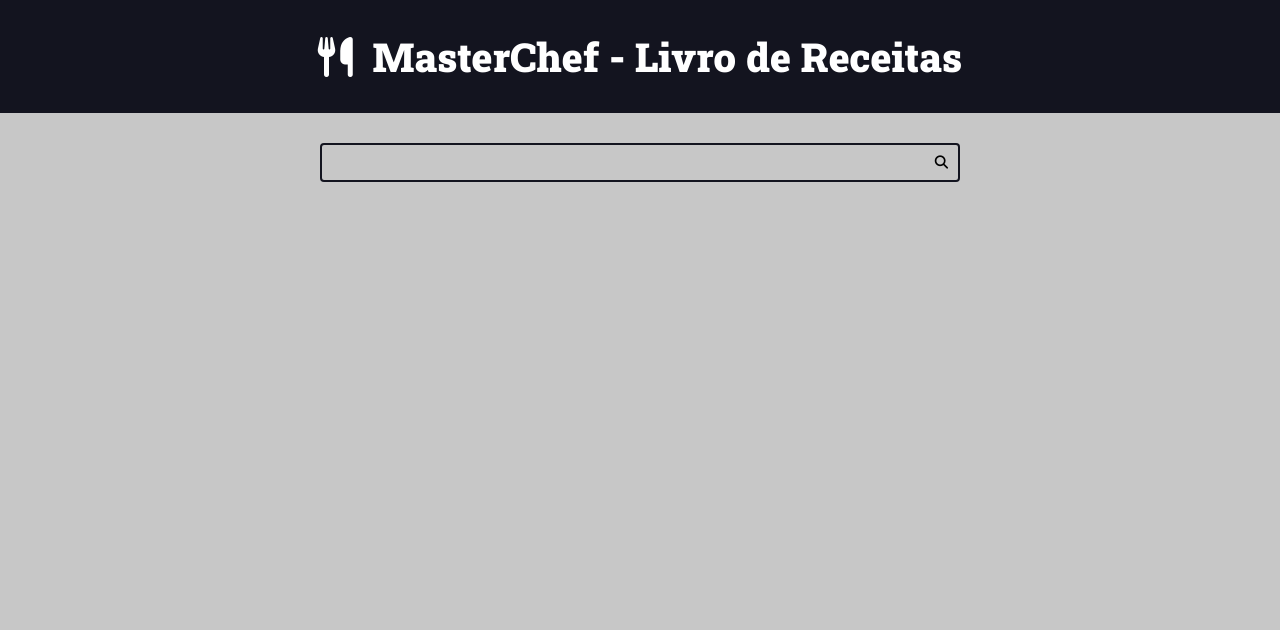
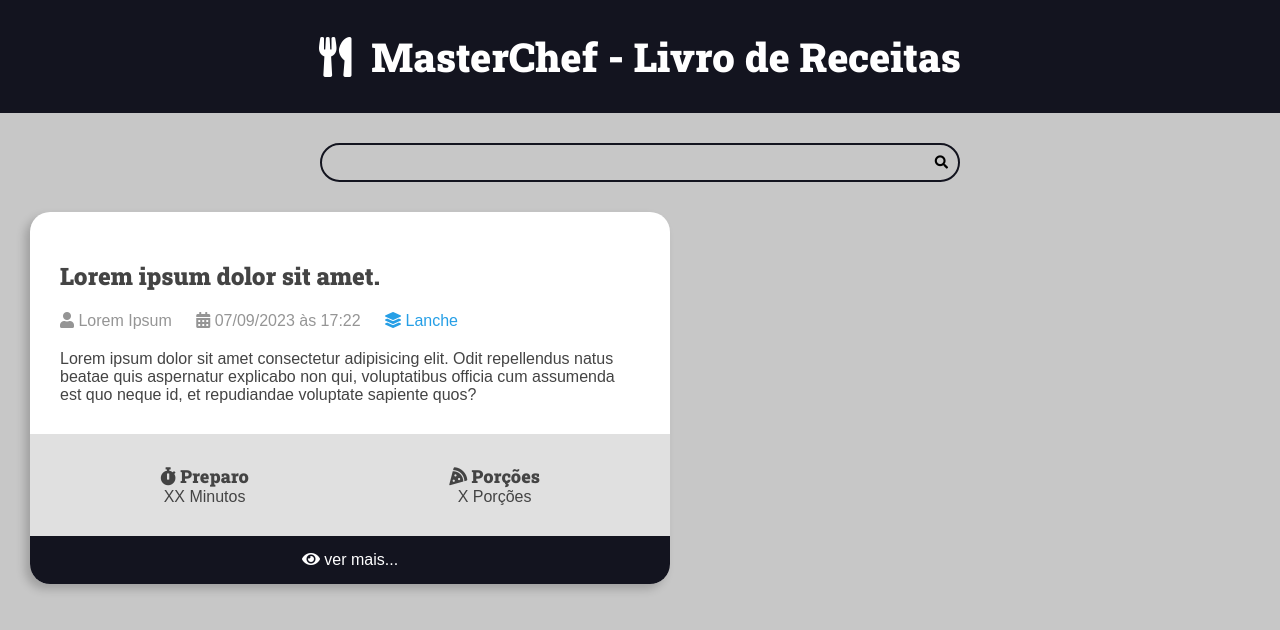
Before and after one commit to marcoskw/masterchef, a Django app: page / in a window 1280 px wide. Shown: the top 630 px of the page. Run offline with Django 4.2, Linux system fonts and the light colour scheme; some libraries are stand-ins or nearby versions.

Commit message:
Creating recipe cards

```diff
--- a/recipes/templates/recipes/pages/home.html
+++ b/recipes/templates/recipes/pages/home.html
@@ -4,7 +4,59 @@
     {% include 'recipes/partials/header.html' %}
     {% include 'recipes/partials/search.html' %}
 
-
+    <main class="main-content-container">
+        <div class="main-content main-content-list container">
+            <div class="recipe recipe-list-item">
+                <div class="recipe-list-cover">
+                    <img src="https://via.placeholder.com/1280x720.png/269fe6" alt="">
+                </div>
+                <div class="recipe-title-container">
+                    <h2 class="recipe-title">Lorem ipsum dolor sit amet.</h2>
+                </div>
+                <div class="recipe-author">
+                    <span class="recipe-author-item">
+                        <i class="fas fa-user"></i>
+                        Lorem Ipsum
+                    </span>
+                    <span class="recipe-author-item">
+                        <i class="fas fa-calendar-alt"></i>
+                        07/09/2023 às 17:22
+                    </span>
+                    <span class="recipe-author-item">
+                        <a href="/recipes/category/cafe-da-manha/">
+                            <i class="fas fa-layer-group"></i>
+                            <span>Lanche</span>
+                        </a>
+                    </span>
+                </div>
+                <div class="recipe-content">
+                    <p>Lorem ipsum dolor sit amet consectetur adipisicing elit. Odit repellendus natus beatae quis
+                        aspernatur explicabo non qui, voluptatibus officia cum assumenda est quo neque id, et
+                        repudiandae voluptate sapiente quos?</p>
+                </div>
+                <div class="recipe-meta-container">
+                    <div class="recipe-meta recipe-preparation">
+                        <h3 class="recipe-meta-title"><i class="fas fa-stopwatch"></i> Preparo</h3>
+                        <div class="recipe-meta-text">
+                            XX Minutos
+                        </div>
+                    </div>
+                    <div class="recipe-meta recipe-servings">
+                        <h3 class="recipe-meta-title"><i class="fas fa-pizza-slice"></i> Porções</h3>
+                        <div class="recipe-meta-text">
+                            X Porções
+                        </div>
+                    </div>
+                </div>
+                <footer class="recipe-footer">
+                    <a class="recipe-read-more button button-dark button-full-width" href="/recipes/3/">
+                        <i class="fas fa-eye"></i>
+                        <span>ver mais...</span>
+                    </a>
+                </footer>
+            </div>
+        </div>
+    </main>
 </body>
 
 </html>
--- a/recipes/templates/recipes/partials/head.html
+++ b/recipes/templates/recipes/partials/head.html
@@ -1,22 +1,25 @@
 <!DOCTYPE html>
-<html lang="pt_BR">
+<html lang="pt-BR">
 
 <head>
     <meta charset="UTF-8">
+    <meta http-equiv="X-UA-Compatible" content="IE=edge">
     <meta name="viewport" content="width=device-width, initial-scale=1.0">
-    <link rel="stylesheet" href="https://cdnjs.cloudflare.com/ajax/libs/font-awesome/6.4.2/css/fontawesome.min.css"
-        integrity="sha512-siarrzI1u3pCqFG2LEzi87McrBmq6Tp7juVsdmGY1Dr8Saw+ZBAzDzrGwX3vgxX1NkioYNCFOVC0GpDPss10zQ=="
+
+    <link rel="stylesheet" href="https://cdnjs.cloudflare.com/ajax/libs/font-awesome/5.15.4/css/fontawesome.min.css"
+        integrity="sha512-P9vJUXK+LyvAzj8otTOKzdfF1F3UYVl13+F8Fof8/2QNb8Twd6Vb+VD52I7+87tex9UXxnzPgWA3rH96RExA7A=="
         crossorigin="anonymous" referrerpolicy="no-referrer" />
-    <link rel="stylesheet" href="https://cdnjs.cloudflare.com/ajax/libs/font-awesome/6.4.2/css/brands.min.css"
-        integrity="sha512-W/zrbCncQnky/EzL+/AYwTtosvrM+YG/V6piQLSe2HuKS6cmbw89kjYkp3tWFn1dkWV7L1ruvJyKbLz73Vlgfg=="
+    <link rel="stylesheet" href="https://cdnjs.cloudflare.com/ajax/libs/font-awesome/5.15.4/css/brands.min.css"
+        integrity="sha512-sVSECYdnRMezwuq5uAjKQJEcu2wybeAPjU4VJQ9pCRcCY4pIpIw4YMHIOQ0CypfwHRvdSPbH++dA3O4Hihm/LQ=="
         crossorigin="anonymous" referrerpolicy="no-referrer" />
-    <link rel="stylesheet" href="https://cdnjs.cloudflare.com/ajax/libs/font-awesome/6.4.2/css/solid.min.css"
-        integrity="sha512-P9pgMgcSNlLb4Z2WAB2sH5KBKGnBfyJnq+bhcfLCFusrRc4XdXrhfDluBl/usq75NF5gTDIMcwI1GaG5gju+Mw=="
+    <link rel="stylesheet" href="https://cdnjs.cloudflare.com/ajax/libs/font-awesome/5.15.4/css/solid.min.css"
+        integrity="sha512-tk4nGrLxft4l30r9ETuejLU0a3d7LwMzj0eXjzc16JQj+5U1IeVoCuGLObRDc3+eQMUcEQY1RIDPGvuA7SNQ2w=="
         crossorigin="anonymous" referrerpolicy="no-referrer" />
 
     <link rel="preconnect" href="https://fonts.googleapis.com">
     <link rel="preconnect" href="https://fonts.gstatic.com" crossorigin>
     <link href="https://fonts.googleapis.com/css2?family=Roboto+Slab:wght@900&display=swap" rel="stylesheet">
+
     <title>MasterChef - Livro de Receitas</title>
 
     <style>
@@ -78,6 +81,7 @@
             font-size: 1.6rem;
             font-family: var(--font-primary);
             background: var(--color-gray-2);
+            color: var(--color-dark-text)
         }
 
         h1,
@@ -119,7 +123,7 @@
             border: .2rem solid var(--color-primary-dark);
             max-width: 64rem;
             margin: 0 auto;
-            border-radius: .4rem;
+            border-radius: 2rem;
             position: relative;
             transition: all 300ms ease-in-out;
         }
@@ -157,5 +161,103 @@
         .search-form:focus-within .search-button {
             color: var(--color-primary);
         }
+
+
+        .main-content {
+            padding-top: 0;
+
+        }
+
+        .main-content-list {
+            display: grid;
+            grid-template-columns: repeat(auto-fit, minmax(340px, 1fr));
+            gap: var(--spacing-gutter-large);
+        }
+
+        .recipe {
+            background: var(--color-white);
+            box-shadow: -5px 5px 10px rgba(0, 0, 0, .2);
+            transform: scale(1);
+            transition: all 300ms ease-in-out;
+            border-radius: 2rem;
+            overflow: hidden;
+        }
+
+        .recipe img {
+            max-width: 100%;
+        }
+
+        .recipe-list-item {
+            max-width: 64rem;
+        }
+
+        .recipe-list-item:hover {
+            transform: scale(1.03);
+            box-shadow: -10px 10px 20px rgba(0, 0, 0, 0.4);
+        }
+
+        .recipe-title-container {
+            padding: var(--spacing-gutter-medium);
+            padding-bottom: 2rem;
+        }
+
+        .recipe-author {
+            padding: 0 var(--spacing-gutter-medium);
+        }
+
+        .recipe-content {
+            padding: var(--spacing-gutter-medium);
+            padding-top: 2rem;
+        }
+
+        .recipe-author-item {
+            color: var(--color-gray-4);
+            margin-right: 2rem;
+        }
+
+        .recipe-author a {
+            color: var(--color-primary);
+            transition: all 300ms ease-in-out;
+            text-decoration: none;
+        }
+
+        .recipe-author a:hover {
+            color: var(--color-primary-dark);
+        }
+
+        .recipe-meta-container {
+            display: flex;
+            flex-flow: row wrap;
+            padding: var(--spacing-gutter-medium);
+            background: var(--color-gray-1);
+        }
+
+        .recipe-meta {
+            display: flex;
+            flex-flow: column nowrap;
+            flex-shrink: 1;
+            flex-grow: 1;
+            text-align: center;
+        }
+
+        .recipe-meta-title {
+            font-size: 1.8rem;
+        }
+
+        .recipe-footer a {
+            background: var(--color-primary-dark);
+            display: block;
+            flex-flow: row nowrap;
+            color: var(--color-white);
+            text-decoration: none;
+            text-align: center;
+            text-align: center;
+            padding: 1.5rem var(--spacing-gutter-medium);
+            transition: all 600ms ease-in-out;
+        }
+
+        .recipe-footer a:hover {
+            filter: brightness(2)
+        }
     </style>
 </head>
```
